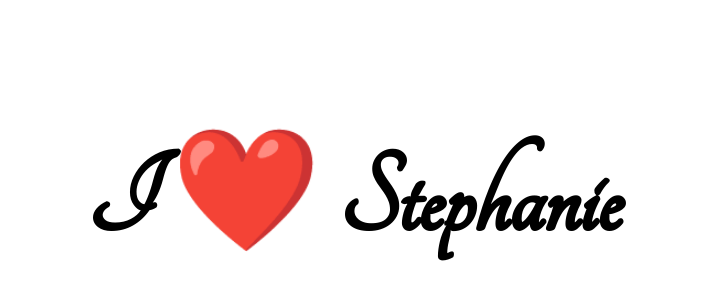
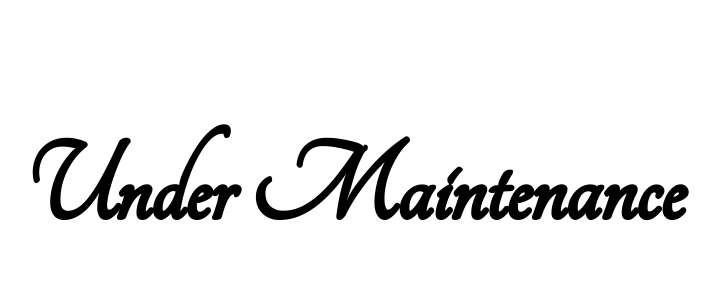
Before and after one commit to sagivStekolshik/personal-page, a plain HTML site: page index.html in a window 1280 px wide. Shown: the part 210-510 px from the top of the page, without its empty margins (286-1006 px from the left). Drawn offline with Linux system fonts and the light colour scheme.

Commit message:
more work

```diff
--- a/index.html
+++ b/index.html
@@ -11,7 +11,7 @@
     <title>Sagiv site</title>
   </head>
   <body>
-    <h1>I ❤️ Stephanie</h1>
+    <h1>Under Maintenance</h1>
   </body>
   <style>
     body {
```
